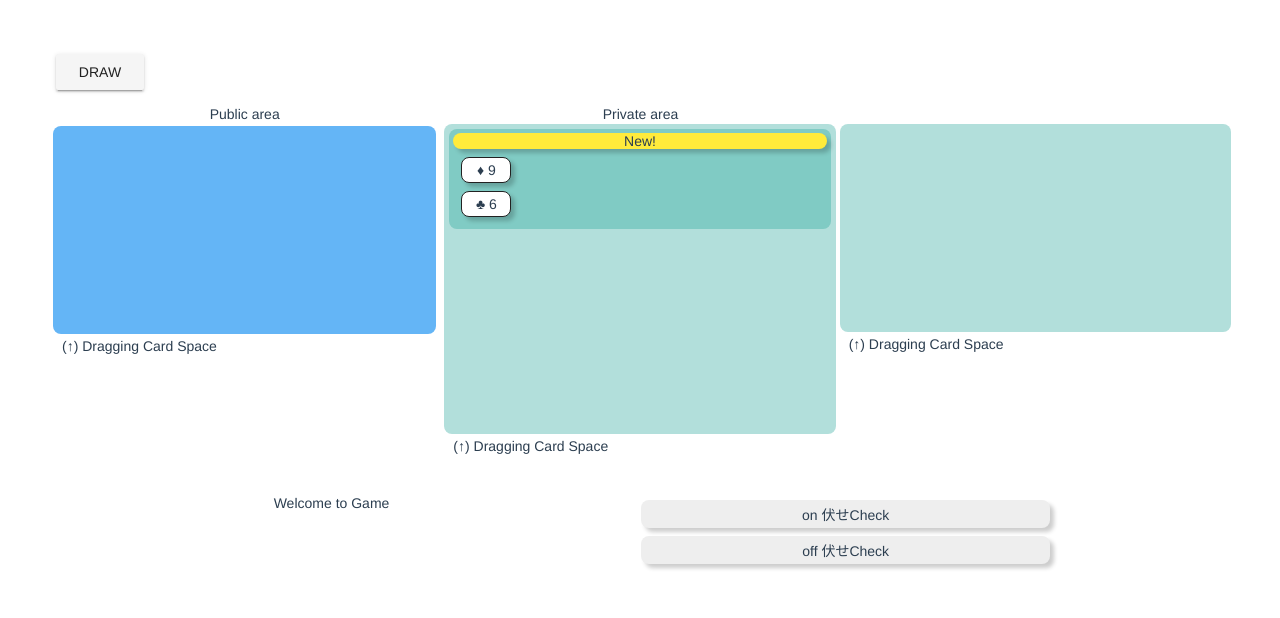
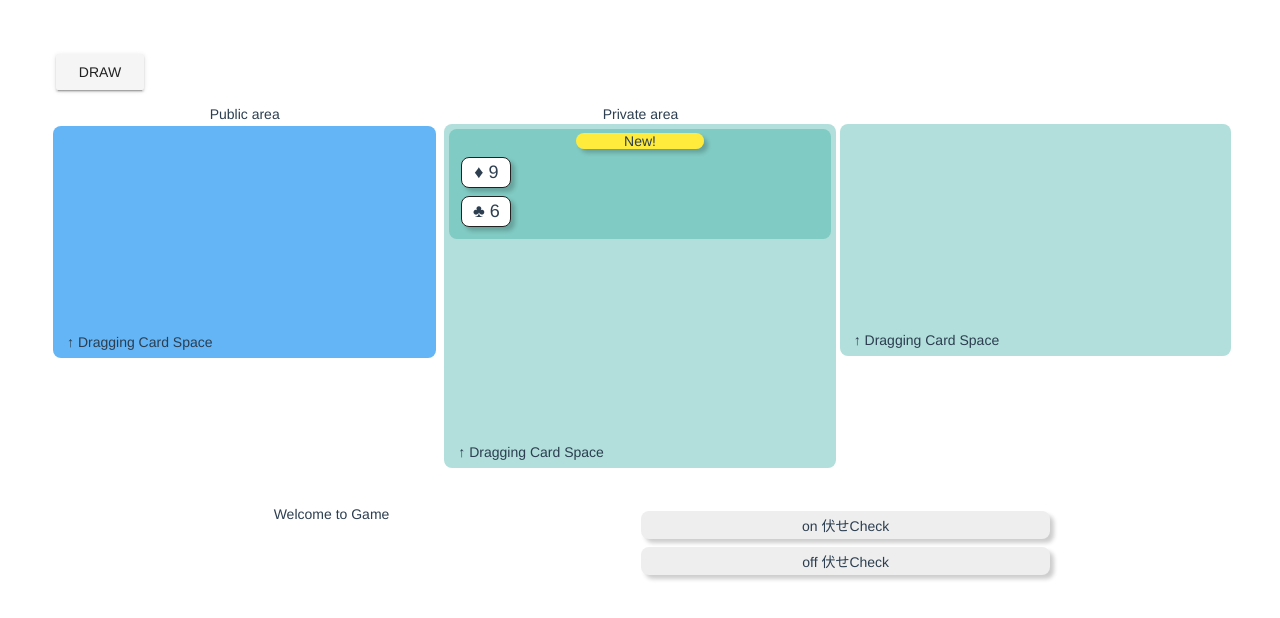
Before and after one commit to hama187cm/Vue_cardgame_v3.2.2, a Vue app: page / in a window 1280 px wide. Shown: the top 618 px of the page. Built offline with nearby package versions, Linux system fonts and the light colour scheme.

Commit message:
fix v323

```diff
--- a/package.json
+++ b/package.json
@@ -1,5 +1,5 @@
 {
-  "name": "vue-cardgame-v322",
+  "name": "vue-cardgame-v323",
   "version": "1.0.0",
   "description": "",
   "main": "src/main.js",
--- a/src/App.vue
+++ b/src/App.vue
@@ -104,6 +104,7 @@ export default {
   padding: 4px;
   width: 50px;
   text-align: center;
+  font-size: large;
   border: 1px solid #222;
   border-radius: 8px;
   box-shadow: 4px 4px 4px rgba(0, 0, 0, 0.2);
--- a/src/components/Player.vue
+++ b/src/components/Player.vue
@@ -20,8 +20,8 @@
                   {{card.suit}} {{card.number}}
               </div>
             </draggable>
+            <div class="lable" v-if="arena.length==0">↑ Dragging Card Space</div>
           </div>
-          <div class="lable">(↑) Dragging Card Space</div>
         </v-flex>
       </v-flex>
       <v-flex xs8 text-align-start>
@@ -33,7 +33,7 @@
             <div class="teal lighten-4 list">
 
               <div class="teal lighten-3 list" v-if="newCard.length!=0">
-                <div class="yellow label material">New!</div>
+                <span class="yellow label px-5 material">New!</span>
                 <draggable group="cards" :list="newCard" :move="beforeMove" @end="onEnd" :animation=300 :data-column-id=1>
                   <div class="card" v-for="(card, index) in newCard" :key="index">
                       {{card.suit}} {{card.number}}
@@ -46,8 +46,8 @@
                     {{card.suit}} {{card.number}}
                 </div>
               </draggable>
+              <div class="lable" v-if="hand.length==0">↑ Dragging Card Space</div>
             </div>
-            <div class="lable">(↑) Dragging Card Space</div>
           </v-flex>
           <v-flex xs6 text-align-start>
             <div class="teal lighten-4 list">
@@ -56,8 +56,8 @@
                     {{card.suit}} {{card.number}}
                 </div>
               </draggable>
+              <div class="lable" v-if="hand2.length==0">↑ Dragging Card Space</div>
             </div>
-            <div class="lable">(↑) Dragging Card Space</div>
           </v-flex>
         </v-layout>
       </v-flex>
```
